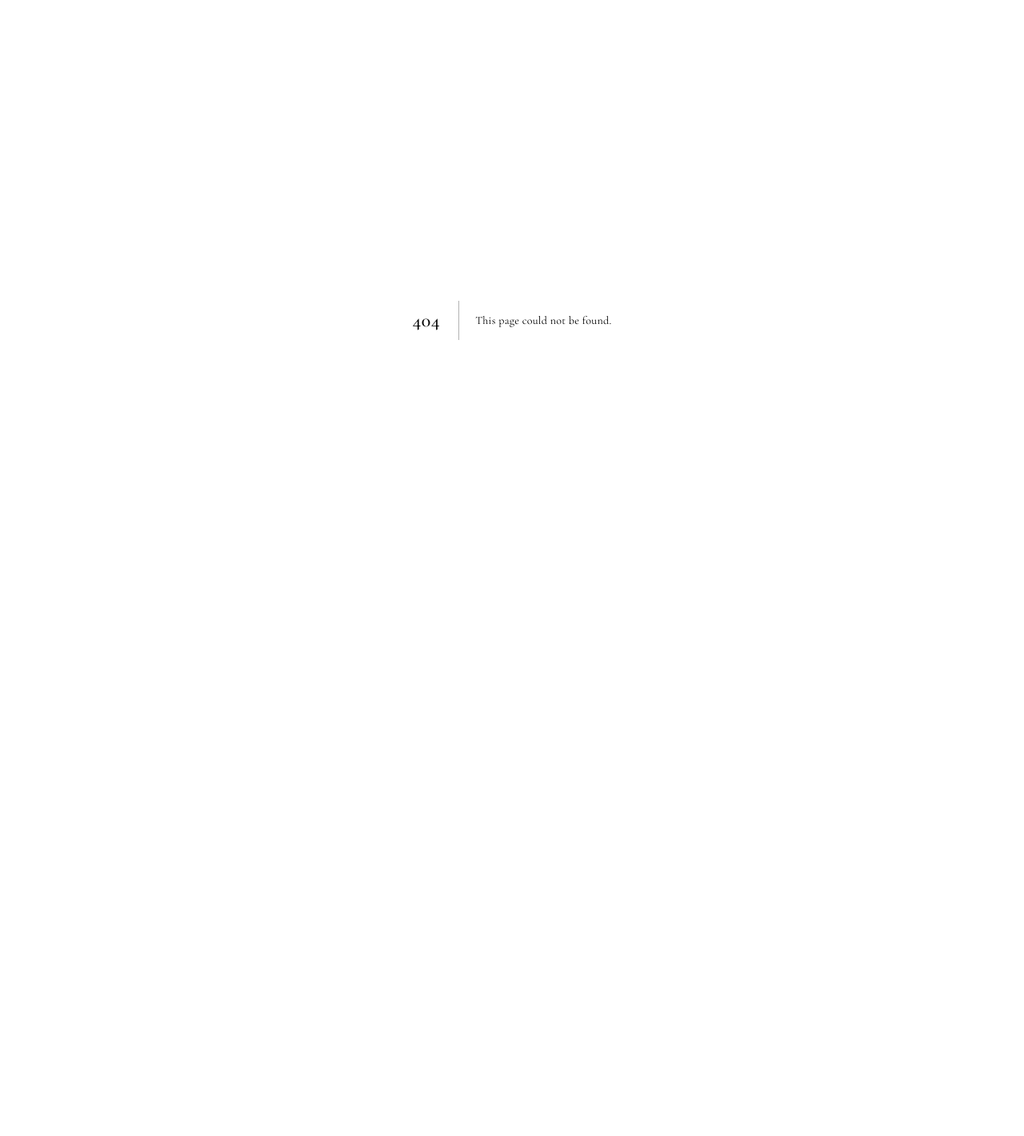
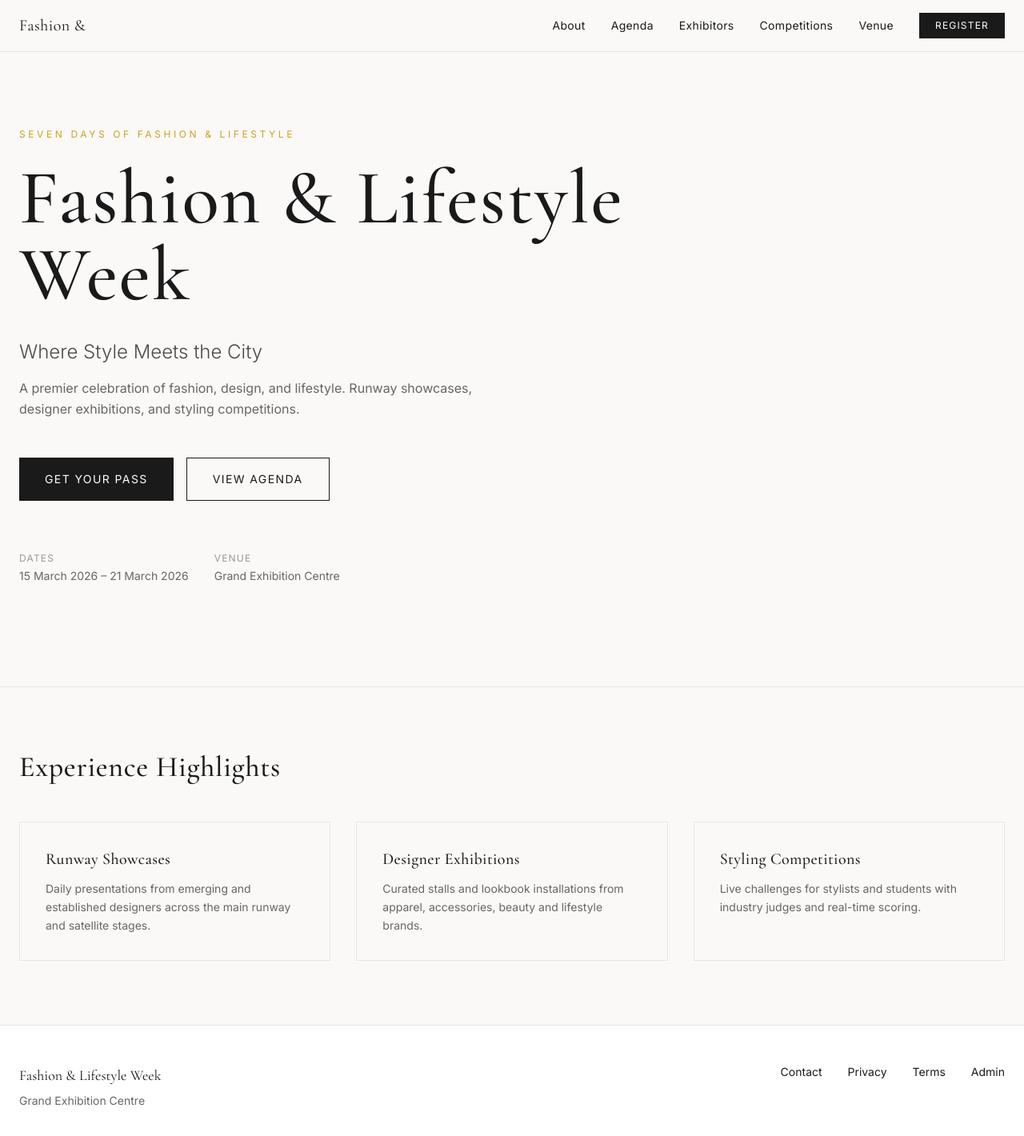
Before and after one commit to sonwalkarkeeru123-debug/fashion-lifestyle-week-platform, a Next.js app: page / in a window 1280 px wide. Before the commit this address had no page. Shown: the top 1420 px of the page at 80% size. Before the commit the page ends 800 px from the top, so only its background shows below. Built offline with nearby package versions, Linux system fonts and the light colour scheme; no server answers; the database is empty.

Commit message:
Add home page (fashion editorial)

```diff
--- /dev/null
+++ b/src/app/page.tsx
@@ -0,0 +1,114 @@
+import Link from "next/link";
+import { prisma } from "@/lib/prisma";
+import { formatDate } from "@/lib/utils";
+
+async function getEvent() {
+  try {
+    const event = await prisma.event.findFirst({
+      where: { isPublished: true },
+      include: {
+        settings: true,
+        ticketTypes: { where: { isActive: true }, orderBy: { sortOrder: "asc" } },
+        sponsors: { where: { isPublished: true }, take: 6, orderBy: { sortOrder: "asc" } },
+        agendaItems: {
+          where: { isPublished: true, day: 1 },
+          orderBy: { sortOrder: "asc" },
+          take: 4,
+        },
+      },
+    });
+    return event;
+  } catch {
+    return null;
+  }
+}
+
+export default async function HomePage() {
+  const event = await getEvent();
+
+  const name = event?.name || "Fashion & Lifestyle Week";
+  const tagline = event?.tagline || "Where Style Meets the City";
+  const description =
+    event?.description ||
+    "A premier celebration of fashion, design, and lifestyle. Runway showcases, designer exhibitions, and styling competitions.";
+  const venue = event?.venueName || "Grand Exhibition Centre";
+  const start = event?.startDate ? formatDate(event.startDate) : "15 March 2026";
+  const end = event?.endDate ? formatDate(event.endDate) : "21 March 2026";
+
+  return (
+    <div className="min-h-screen bg-[#faf9f7] text-[#1a1a1a]">
+      <header className="fixed top-0 left-0 right-0 z-50 bg-[#faf9f7]/90 backdrop-blur-md border-b border-[#e8e6e1]">
+        <div className="max-w-7xl mx-auto px-6 h-16 flex items-center justify-between">
+          <Link href="/" className="font-display text-xl tracking-wide">
+            {name.split(" ").slice(0, 2).join(" ")}
+          </Link>
+          <nav className="hidden md:flex items-center gap-8 text-sm tracking-wide">
+            <Link href="/about" className="hover:text-[#c9a227] transition-colors">About</Link>
+            <Link href="/agenda" className="hover:text-[#c9a227] transition-colors">Agenda</Link>
+            <Link href="/exhibitors" className="hover:text-[#c9a227] transition-colors">Exhibitors</Link>
+            <Link href="/competitions" className="hover:text-[#c9a227] transition-colors">Competitions</Link>
+            <Link href="/venue" className="hover:text-[#c9a227] transition-colors">Venue</Link>
+            <Link href="/register" className="bg-[#1a1a1a] text-white px-5 py-2 text-xs tracking-widest uppercase hover:bg-[#c9a227] hover:text-[#1a1a1a] transition-colors">Register</Link>
+          </nav>
+          <Link href="/register" className="md:hidden bg-[#1a1a1a] text-white px-4 py-2 text-xs tracking-widest uppercase">Register</Link>
+        </div>
+      </header>
+
+      <section className="relative pt-32 pb-24 md:pt-40 md:pb-32 overflow-hidden">
+        <div className="max-w-7xl mx-auto px-6 relative">
+          <p className="text-xs tracking-[0.3em] uppercase text-[#c9a227] mb-6">Seven Days of Fashion & Lifestyle</p>
+          <h1 className="font-display text-5xl md:text-7xl lg:text-8xl leading-[0.95] max-w-4xl mb-8">{name}</h1>
+          <p className="text-xl md:text-2xl text-[#4a4a4a] max-w-2xl mb-4 font-light">{tagline}</p>
+          <p className="text-[#666] max-w-xl mb-12 leading-relaxed">{description}</p>
+          <div className="flex flex-wrap gap-4">
+            <Link href="/register" className="inline-flex items-center bg-[#1a1a1a] text-white px-8 py-4 text-sm tracking-widest uppercase hover:bg-[#c9a227] hover:text-[#1a1a1a] transition-colors">Get Your Pass</Link>
+            <Link href="/agenda" className="inline-flex items-center border border-[#1a1a1a] px-8 py-4 text-sm tracking-widest uppercase hover:bg-[#1a1a1a] hover:text-white transition-colors">View Agenda</Link>
+          </div>
+          <div className="mt-16 flex flex-wrap gap-8 text-sm text-[#666]">
+            <div>
+              <span className="block text-xs tracking-widest uppercase text-[#999] mb-1">Dates</span>
+              {start} – {end}
+            </div>
+            <div>
+              <span className="block text-xs tracking-widest uppercase text-[#999] mb-1">Venue</span>
+              {venue}
+            </div>
+          </div>
+        </div>
+      </section>
+
+      <section className="py-20 border-t border-[#e8e6e1]">
+        <div className="max-w-7xl mx-auto px-6">
+          <h2 className="font-display text-3xl md:text-4xl mb-12">Experience Highlights</h2>
+          <div className="grid md:grid-cols-3 gap-8">
+            {[
+              { title: "Runway Showcases", desc: "Daily presentations from emerging and established designers across the main runway and satellite stages." },
+              { title: "Designer Exhibitions", desc: "Curated stalls and lookbook installations from apparel, accessories, beauty and lifestyle brands." },
+              { title: "Styling Competitions", desc: "Live challenges for stylists and students with industry judges and real-time scoring." },
+            ].map((item) => (
+              <div key={item.title} className="border border-[#e8e6e1] p-8 hover:border-[#c9a227] transition-colors">
+                <h3 className="font-display text-xl mb-3">{item.title}</h3>
+                <p className="text-[#666] text-sm leading-relaxed">{item.desc}</p>
+              </div>
+            ))}
+          </div>
+        </div>
+      </section>
+
+      <footer className="border-t border-[#e8e6e1] py-12 bg-white">
+        <div className="max-w-7xl mx-auto px-6 flex flex-col md:flex-row justify-between gap-8">
+          <div>
+            <p className="font-display text-lg mb-2">{name}</p>
+            <p className="text-sm text-[#666]">{venue}</p>
+          </div>
+          <div className="flex gap-8 text-sm">
+            <Link href="/contact" className="hover:text-[#c9a227]">Contact</Link>
+            <Link href="/privacy" className="hover:text-[#c9a227]">Privacy</Link>
+            <Link href="/terms" className="hover:text-[#c9a227]">Terms</Link>
+            <Link href="/admin/login" className="hover:text-[#c9a227]">Admin</Link>
+          </div>
+        </div>
+      </footer>
+    </div>
+  );
+}
```
